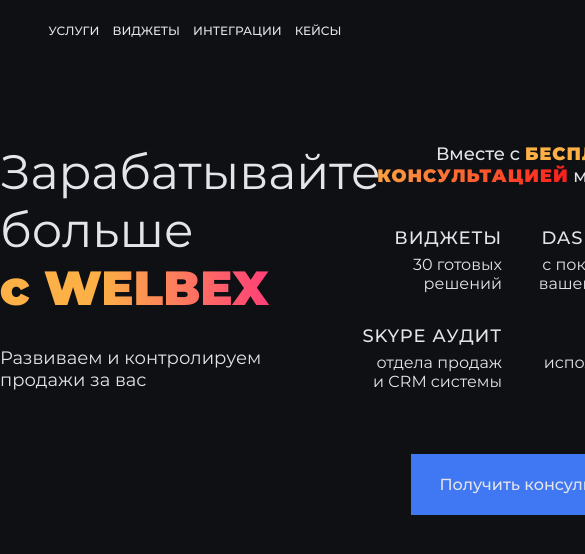
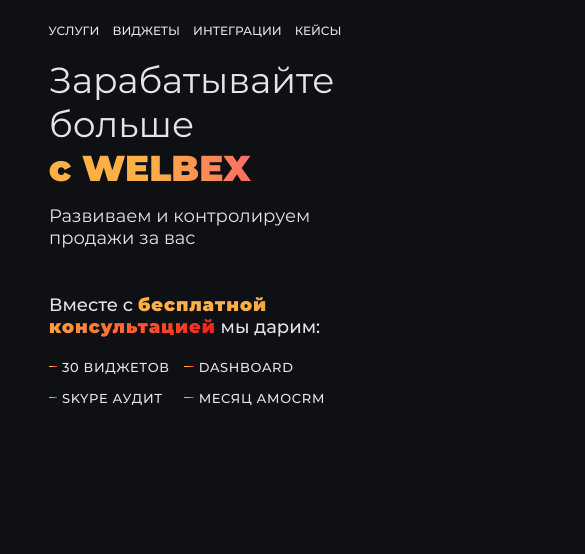
Before and after one commit to rina-dz/-, a React (Create React App) app: page / in a window 390 px wide. Shown: the top 554 px of the page, 585 px wide, since content can reach past the window. Built offline with nearby package versions, Linux system fonts and the light colour scheme.

Commit message:
dev: сверстать main mobile

```diff
--- a/src/components/Header/Header.css
+++ b/src/components/Header/Header.css
@@ -68,7 +68,7 @@
     margin: 0 0 0 30px;
 }
 
-@media screen and (max-width: 550px) {
+@media screen and (max-width: 1200px) {
     .header {
         margin: 20px auto;
         background-color: #0E1014;
--- a/src/components/Main/Main.css
+++ b/src/components/Main/Main.css
@@ -76,7 +76,7 @@
     background-clip: text;
     -webkit-background-clip: text;
     -webkit-text-fill-color: transparent;
-    font-family: Montserrat;
+    font-family: Montserrat, Inter;
     font-size: 18px;
     font-style: normal;
     font-weight: 700;
@@ -93,6 +93,21 @@
     row-gap: 30px;
     margin: 0 0 61px auto;
     padding: 0;
+}
+
+.main__gift-span {
+    display: none;
+    visibility: hidden;
+}
+
+.widgets {
+    display: none;
+    visibility: hidden;
+}
+
+.month {
+    display: none;
+    visibility: hidden;
 }
 
 .main__gift-title {
@@ -135,3 +150,112 @@
     height: 61px;
     background-color: #4077F3;
 }
+
+@media screen and (max-width: 1200px) {
+    .main {
+        display: flex;
+        flex-direction: column;
+        margin: 0 auto 15px;
+        max-width: 320px;
+    }
+
+    .main__title-container {
+        margin-bottom: 45px;
+    }
+
+    .main__title {
+        width: 285px;
+        font-size: 36px;
+        margin: 0 34px 0 14px;
+    }
+
+    .month {
+        content: '35 дней';
+    }
+
+    .main__colored-title {
+        font-size: 36px;
+        margin: 0 34px 15px 14px;
+    }
+
+    .main__text {
+        width: 280px;
+        margin: 0 34px 0 14px;
+    }
+
+    .main__gifts-container {
+        align-items: start;
+    }
+
+    .main__gifts-title {
+        font-size: 18px;
+        margin: 0 auto 20px 14px;
+        text-align: left;
+        width: 290px;
+    }
+
+    .main__gifts-span {
+        text-transform: lowercase;
+        font-weight: 700;
+    }
+
+    .main__gift-container {
+        grid-template-columns: 125px 150px;
+        grid-template-rows: repeat(2, 17px);
+        column-gap: 10px;
+        row-gap: 14px;
+        margin: 0 auto 59px 14px;
+    }
+
+    .main__flex {
+        display: flex;
+        flex-direction: row;
+        align-items: center;
+    }
+
+    .main__gift-span {
+        display: block;
+        visibility: visible;
+        background: linear-gradient(90deg, #FCB045 36.99%, #FD1D1D 100%);
+        width: 10px;
+        height: 1px;
+        margin-right: 5px;
+    }
+
+    .main__gift-title {
+        font-size: 13px;
+        letter-spacing: 0.65px;
+        text-align: left;
+        margin: 0;
+    }
+
+    .widgets {
+        display: block;
+        visibility: visible;
+    }
+
+    .widget {
+        display: none;
+        visibility: hidden;
+    }
+
+    .month {
+        display: block;
+        visibility: visible;
+    }
+
+    .days {
+        display: none;
+        visibility: hidden;
+    }
+
+    .main__gift-text {
+        display: none;
+        visibility: hidden;
+    }
+
+    .main__button {
+        display: none;
+        visibility: hidden;
+    }
+}
--- a/src/components/Main/Main.js
+++ b/src/components/Main/Main.js
@@ -2,7 +2,7 @@ import './Main.css';
 
 function Main() {
 
-    //linear-gradient(right, #FCB045, #FF3F78);
+
 
     return (
         <section className='main'>
@@ -14,20 +14,26 @@ function Main() {
             <div className='main__gifts-container'>
                 <p className='main__gifts-title'>Вместе с <span className='main__gifts-span'>бесплатной консультацией</span> мы дарим:</p>
                 <div className='main__gift-container'>
-                    <article>
-                    <h3 className='main__gift-title'>Виджеты</h3>
+                    <article className='main__flex'>
+                        <span className='main__gift-span'></span>
+                        <h3 className='main__gift-title widgets'>30 виджетов</h3>
+                        <h3 className='main__gift-title widget'>Виджеты</h3>
                         <p className='main__gift-text'>30 готовых решений</p>
                     </article>
-                    <article>
+                    <article className='main__flex'>
+                        <span className='main__gift-span'></span>
                         <h3 className='main__gift-title'>Dashboard</h3>
                         <p className='main__gift-text'>с показателями вашего бизнеса</p>
                     </article>
-                    <article>
+                    <article className='main__flex'>
+                        <span className='main__gift-span'></span>
                         <h3 className='main__gift-title'>Skype Аудит</h3>
                         <p className='main__gift-text'>отдела продаж и CRM системы</p>
                     </article>
-                    <article>
-                    <h3 className='main__gift-title'>35 дней</h3>
+                    <article className='main__flex'>
+                        <span className='main__gift-span'></span>
+                        <h3 className='main__gift-title month'>Месяц аmoCRM</h3>
+                        <h3 className='main__gift-title days'>35 дней</h3>
                         <p className='main__gift-text'>использования CRM</p>
                     </article>
                 </div>
```
Lines whose indentation alone changed are shown as unchanged.
